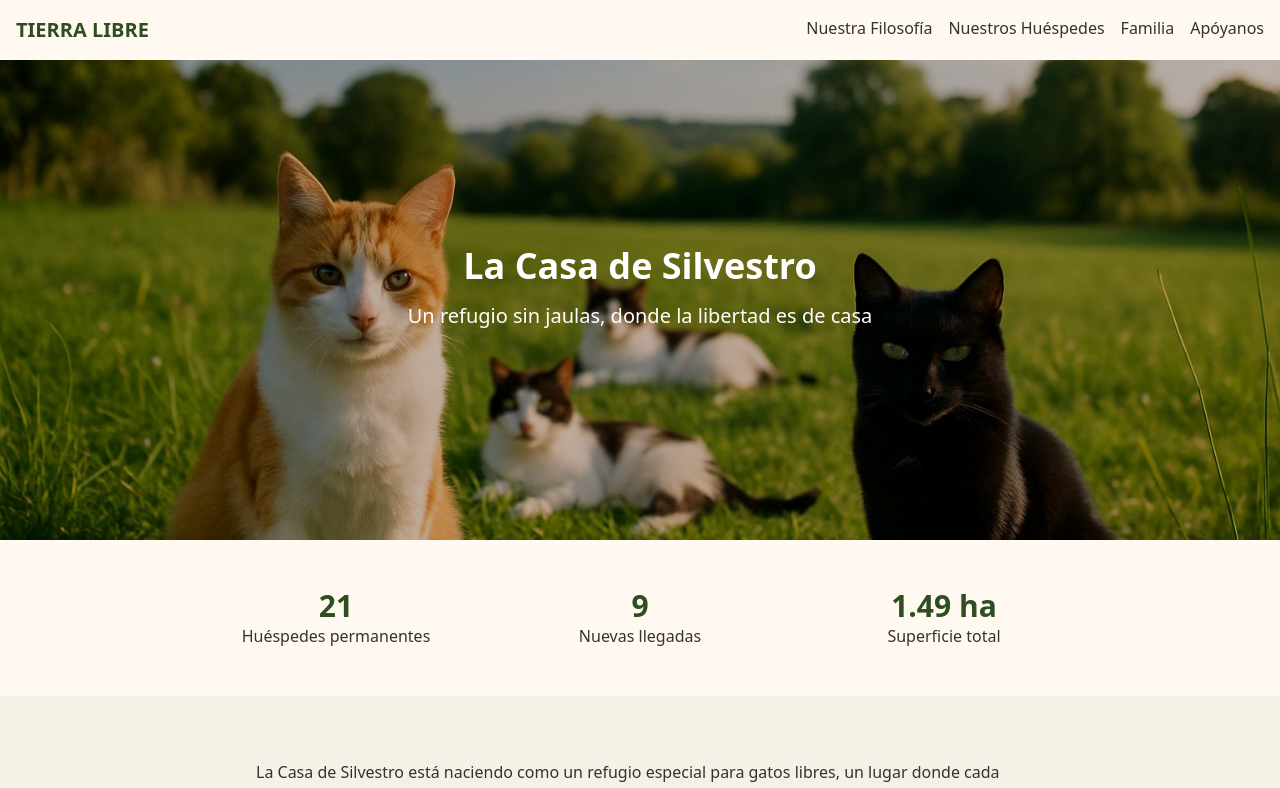
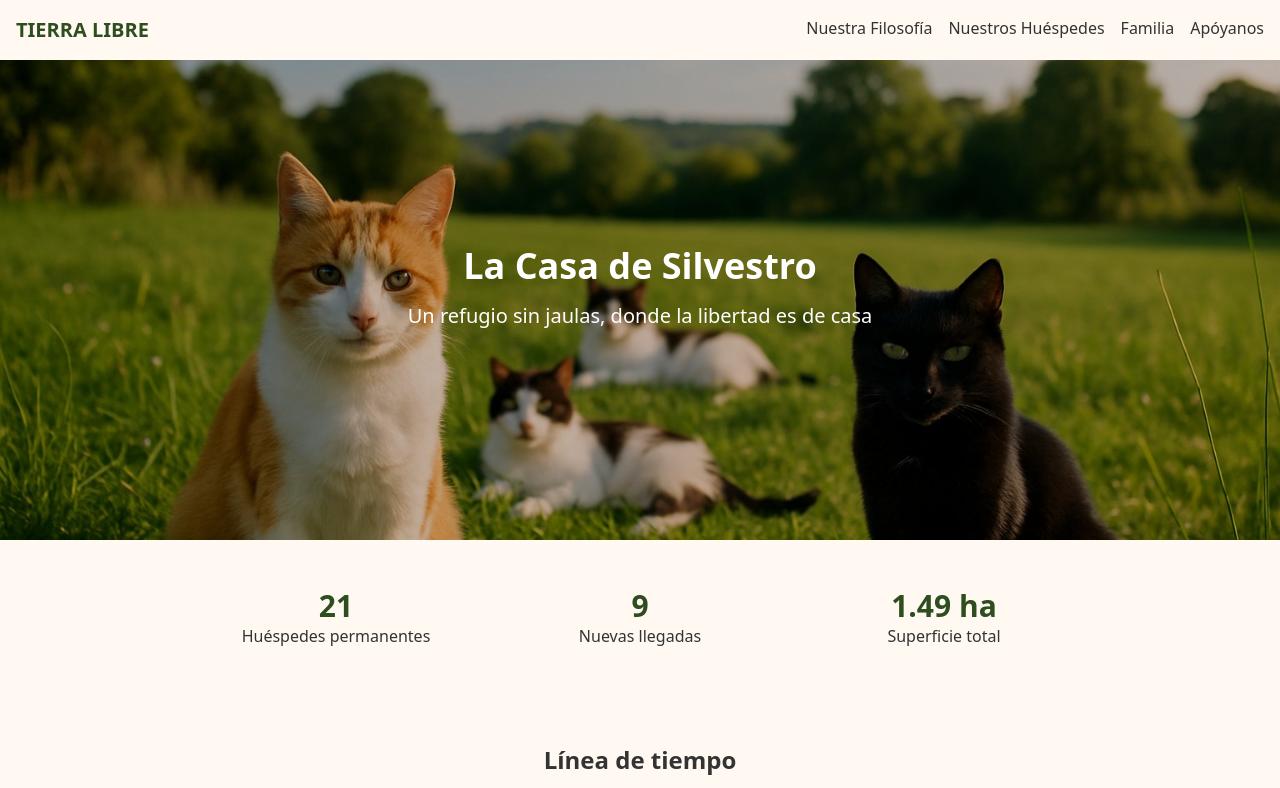
Before and after one commit to Tierralibre25/lacasadesilvestro, a Next.js app: page / in a window 1280 px wide. Shown: the top 788 px of the page. Built offline with nearby package versions, Linux system fonts and the light colour scheme.

Commit message:
Update index.tsx

```diff
--- a/pages/index.tsx
+++ b/pages/index.tsx
@@ -1,6 +1,7 @@
 // pages/index.tsx
 import Hero from '../components/Hero'
 import Stats from '../components/Stats'
+import Timeline from '../components/Timeline'
 import Conocenos from '../components/Conocenos'
 import Support from '../components/Support'
 
@@ -9,6 +10,7 @@ export default function Home() {
     <>
       <Hero />
       <Stats />
+      <Timeline />
       <Conocenos />
       <Support />
     </>
```
